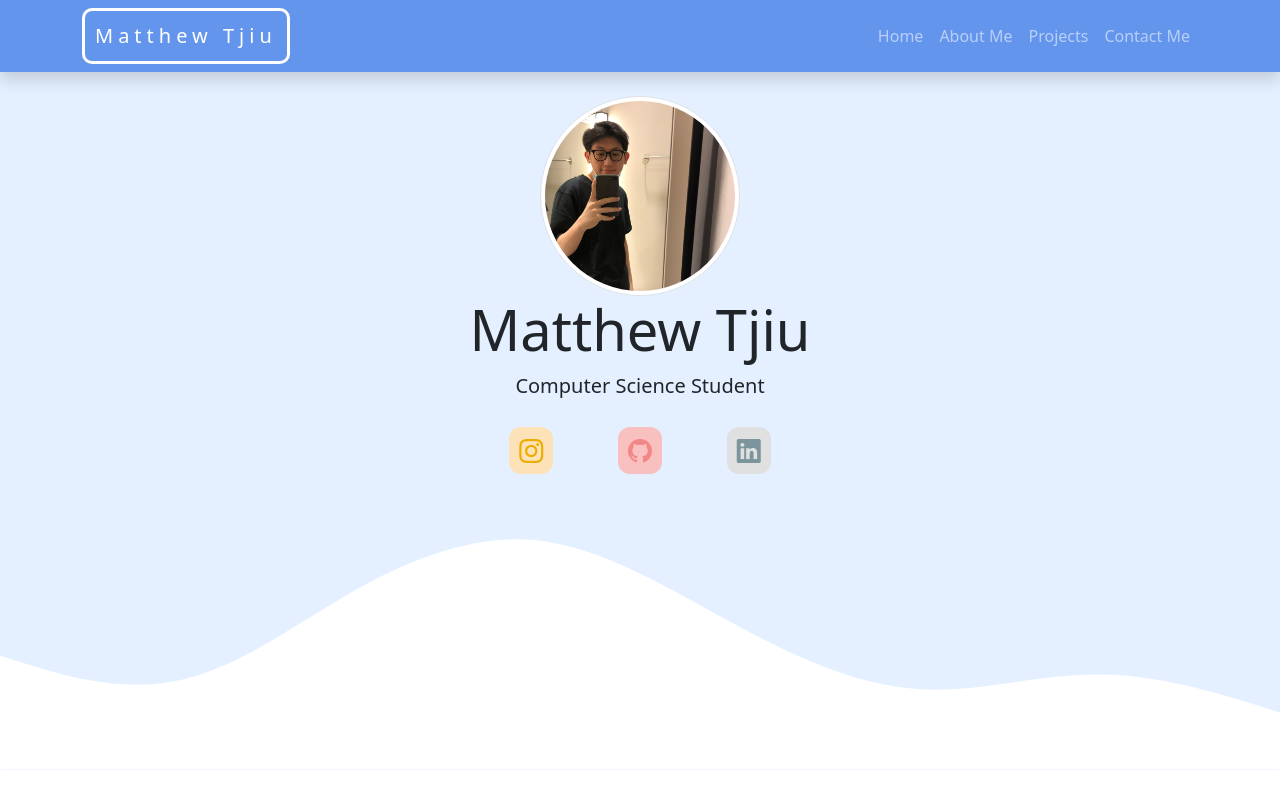
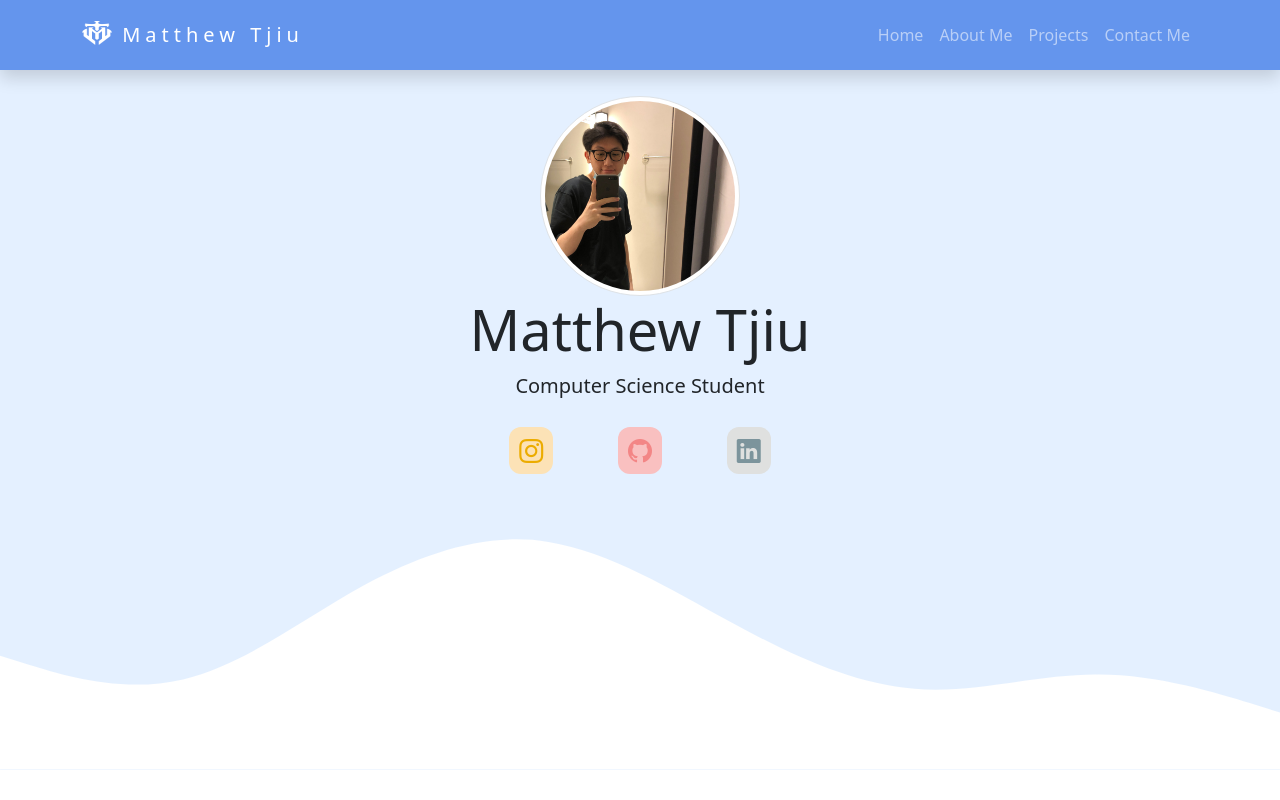
Before and after one commit to matthewtjiu/matthewtjiu.github.io, a plain HTML site: page index.html in a window 1280 px wide. Shown: the top 800 px of the page. Drawn offline with nearby package versions, Linux system fonts and the light colour scheme.

```diff
--- a/index.html
+++ b/index.html
@@ -15,12 +15,17 @@
     <link rel="stylesheet" href="style.css" />
 
     <title>Matthew's Portofolio</title>
+    <link rel="shortcut icon" type="" href="img/logo-black.png" />
   </head>
   <body>
     <!-- Navbar -->
     <nav class="navbar navbar-expand-lg navbar-dark shadow fixed-top" style="background-color: cornflowerblue">
       <div class="container">
-        <a class="navbar-brand" style="color: -(135deg, #a8edea 0%, #fed6e3 100%)" href="#">Matthew Tjiu</a>
+        <a class="navbar-brand" href="#">
+          <img src="img/logo-white.png" alt="" width="30" height="24" class="d-inline-block align-text-top" />
+          Matthew Tjiu
+        </a>
+        <!-- <a class="navbar-brand" href="#"><img class="white-logo" src="img/logo-white.png" alt="logo" /> Matthew Tjiu</a> -->
         <button class="navbar-toggler" type="button" data-bs-toggle="collapse" data-bs-target="#navbarNavAltMarkup" aria-controls="navbarNavAltMarkup" aria-expanded="false" aria-label="Toggle navigation">
           <span class="navbar-toggler-icon"></span>
         </button>
--- a/style.css
+++ b/style.css
@@ -66,14 +66,6 @@ section {
 
 .navbar-brand {
   letter-spacing: 5px;
-  padding: 10px;
-  border: solid;
-  border-radius: 10px;
-}
-
-.navbar-brand:hover {
-  box-shadow: 0px 0px 10px 5px #71faca;
-  transition: 500ms;
 }
 
 .bi {
@@ -114,3 +106,7 @@ section {
   background-color: #f38686;
   transition: 500ms;
 }
+
+.white-logo {
+  width: 30px;
+}
```
Also changed, not shown: img/logo-black.png (added), img/logo-white.png (added).
